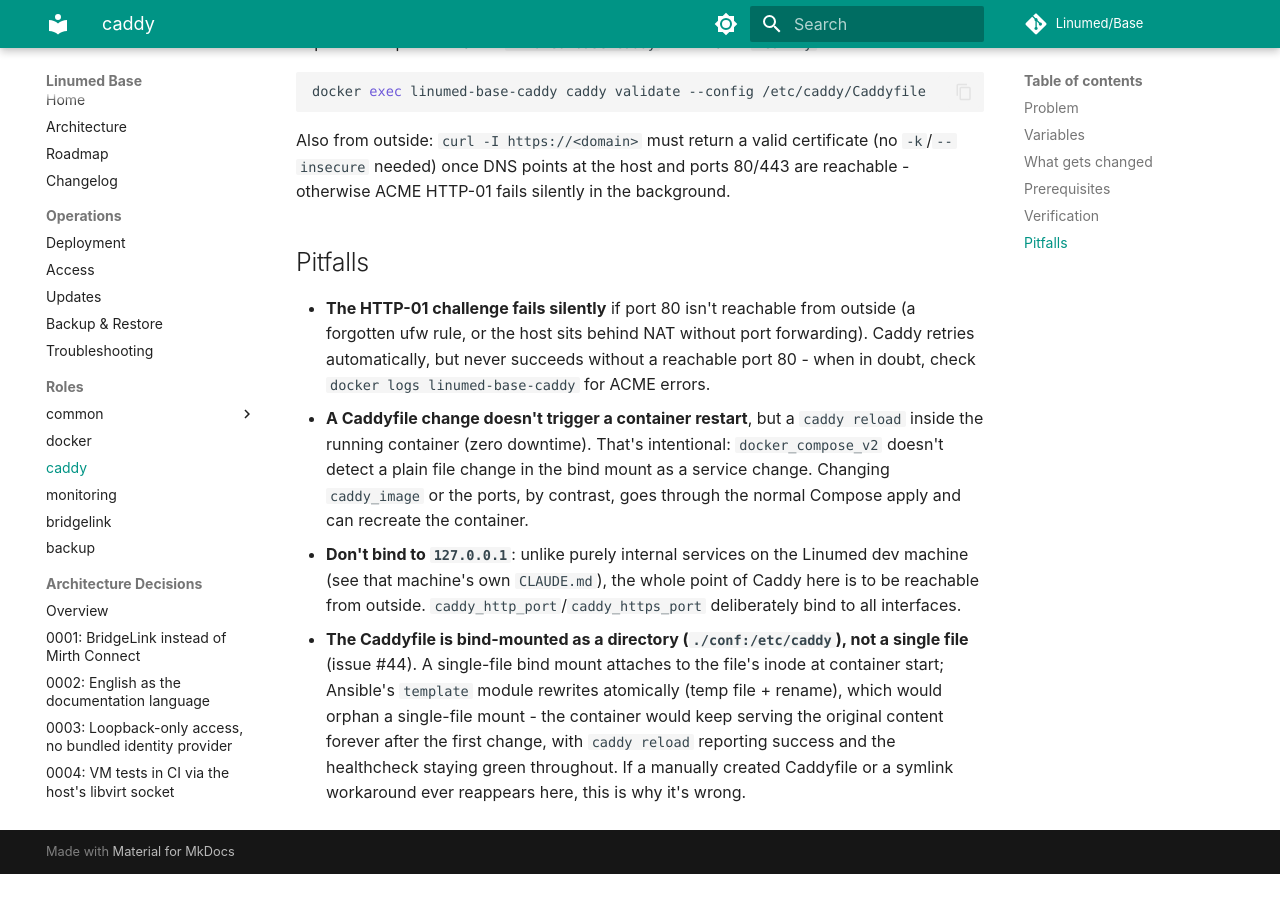
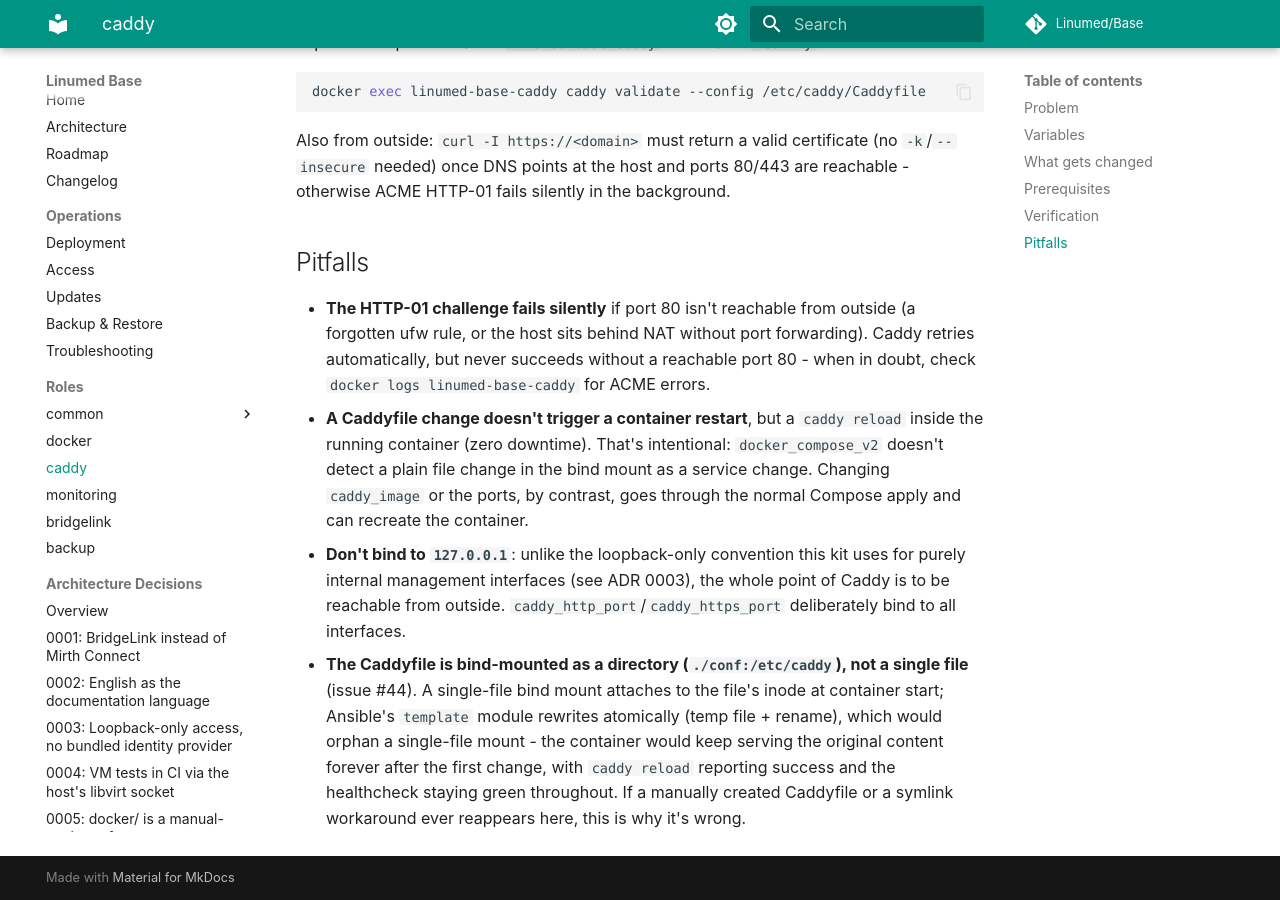
Before and after one commit to Linumed/Base, an MkDocs documentation site: the page built from docs/roles/caddy.md, in a window 1280 px wide and 900 px high, scrolled down 2711 px. Built offline with MkDocs 1.6.1 and Material for MkDocs 9.7.7, drawn with Linux system fonts in a browser that asks for light colours; a script that is not in the unit is left out; comment, search, counter and statistics services are not loaded; before the commit the page ends 3585 px from its top, so only the background shows below that.

Commit message:
Docs: persönliche Werkzeugverweise aus der öffentlichen Doku entfernt
Vier Stellen verwiesen auf den Betreiber-eigenen Arbeitsablauf statt auf
etwas, das ein Leser dieses Repos tatsächlich einsehen kann:

- docs/roles/backup.md und docs/roles/common-ufw.md zeigten wörtlich auf
  "~/.claude/CLAUDE.md" - die persönliche, maschinenweite Konfiguration
  des Betreibers für sein KI-gestütztes Arbeitswerkzeug. Nichts, das in
  öffentlicher Projektdokumentation etwas verloren hat.
- docs/roles/caddy.md verwies ohne den wörtlichen Pfad auf dieselbe
  Datei ("that machine's own CLAUDE.md") und nannte zusätzlich die
  interne Maschine beim Namen - vom ersten Grep übersehen, weil die
  Formulierung anders war als die anderen drei Fundstellen.

Bewusst NICHT angetastet: die zahlreichen Verweise auf das eigene
CLAUDE.md dieses Repos (Projektkonventionen, dieselbe Kategorie wie ein
Verweis auf README.md oder ARCHITECTURE.md) - die haben mit dem
verwendeten Werkzeug nichts zu tun und eine Umbenennung der Datei würde
die Funktion für jedes Werkzeug brechen, das genau diesen Dateinamen
erwartet.

Jede Fundstelle durch eine eigenständige, im Repo überprüfbare Aussage
ersetzt statt nur gestrichen: common-ufw.md verweist jetzt auf die
docker-Rolle, wo "Docker bypasses ufw" bereits vollständig erklärt
steht; caddy.md verweist auf ADR 0003 statt auf eine unzugängliche
Datei - eine Verbesserung gegenüber dem Original, nicht nur eine
Schwärzung; backup.md behält die eigentliche Aussage (zweiter,
räumlich getrennter Aufbewahrungsort fürs Passwort) und lässt nur den
persönlichen Anhang weg.

```diff
--- a/docs/roles/caddy.md
+++ b/docs/roles/caddy.md
@@ -122,10 +122,10 @@
   detect a plain file change in the bind mount as a service change. Changing
   `caddy_image` or the ports, by contrast, goes through the normal Compose apply and can
   recreate the container.
-- **Don't bind to `127.0.0.1`**: unlike purely internal services on the Linumed dev
-  machine (see that machine's own `CLAUDE.md`), the whole point of Caddy here is to be
-  reachable from outside. `caddy_http_port`/`caddy_https_port` deliberately bind to all
-  interfaces.
+- **Don't bind to `127.0.0.1`**: unlike the loopback-only convention this kit uses for
+  purely internal management interfaces (see ADR 0003), the whole point of Caddy is to
+  be reachable from outside. `caddy_http_port`/`caddy_https_port` deliberately bind to
+  all interfaces.
 - **The Caddyfile is bind-mounted as a directory (`./conf:/etc/caddy`), not a single
   file** (issue #44). A single-file bind mount attaches to the file's inode at container
   start; Ansible's `template` module rewrites atomically (temp file + rename), which would
```
Also changed, not shown: docs/roles/backup.md (+4 -2 lines), docs/roles/common-ufw.md (+3 -4 lines).
